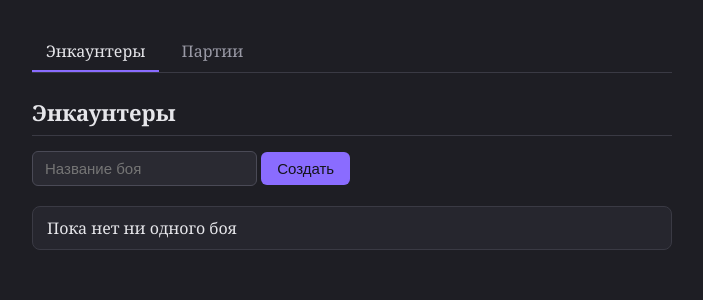
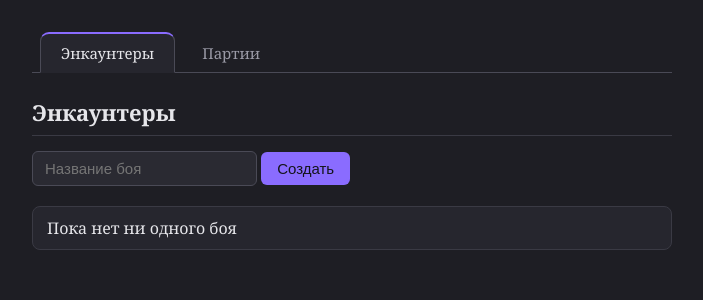
Before and after one commit to Meccir/dnd-notes, a FastAPI app: page / in a window 1280 px wide. Shown: the top 300 px of the page, without its empty margins (288-991 px from the left). Run offline with FastAPI, Linux system fonts and the light colour scheme.

Commit message:
UI: убрать кнопки Открыть, оформить навигацию как вкладки

```diff
--- a/static/style.css
+++ b/static/style.css
@@ -84,26 +84,35 @@ li.clickable:hover {
 /* Вкладки */
 nav.tabs {
   display: flex;
-  gap: 8px;
+  gap: 6px;
   margin-bottom: 24px;
-  border-bottom: 1px solid #3a3a44;
+  padding: 0 8px;
+  border-bottom: 1px solid #4a4a56;
 }
 
 nav.tabs a {
+  padding: 9px 20px;
   color: #9a9aa6;
   text-decoration: none;
-  padding: 8px 14px;
-  border-bottom: 2px solid transparent;
-  font-size: 16px;
+  font-size: 15px;
+  border: 1px solid transparent;
+  border-top-width: 2px;
+  border-bottom: none;
+  border-radius: 9px 9px 0 0;
+  margin-bottom: -1px;
 }
 
 nav.tabs a:hover {
   color: #e6e6ea;
+  background: #26262e;
 }
 
 nav.tabs a.active {
   color: #e6e6ea;
-  border-bottom-color: #8a6cff;
+  background: #26262e;
+  border-color: #4a4a56;
+  border-top-color: #8a6cff;
+  border-bottom: 1px solid #26262e;
 }
 
 /* Заметки партии */
--- a/templates/campaigns.html
+++ b/templates/campaigns.html
@@ -16,9 +16,6 @@
         {% if c['notes'] %}
           <div class="preview">{{ c['notes'][:80] }}{% if c['notes']|length > 80 %}…{% endif %}</div>
         {% endif %}
-        <a href="/campaigns/{{ c['id'] }}">
-          <button type="button" onclick="event.stopPropagation()">Открыть</button>
-        </a>
         <form method="post" action="/campaigns/{{ c['id'] }}/delete"
               style="display:inline" onsubmit="return confirm('Удалить партию и все её заметки?')">
           <button type="submit" class="danger" onclick="event.stopPropagation()">Удалить</button>
--- a/templates/index.html
+++ b/templates/index.html
@@ -13,9 +13,6 @@
     {% for enc in encounters %}
       <li class="clickable" data-url="/encounters/{{ enc['id'] }}">
         {{ enc['name'] }} — раунд {{ enc['round'] }}
-        <a href="/encounters/{{ enc['id'] }}" target="_blank">
-          <button type="button" onclick="event.stopPropagation()">Открыть</button>
-        </a>
         <form method="post" action="/encounters/{{ enc['id'] }}/delete"
               style="display:inline" onsubmit="return confirm('Удалить этот энкаунтер?')">
           <button type="submit" class="danger" onclick="event.stopPropagation()">Удалить</button>
```
